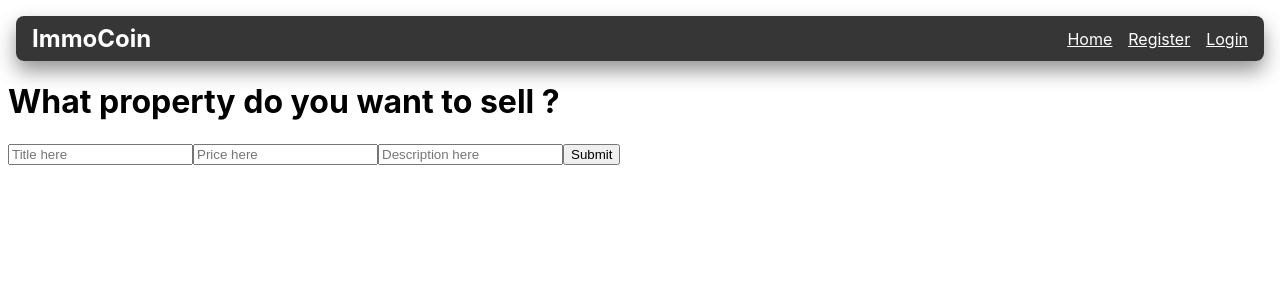
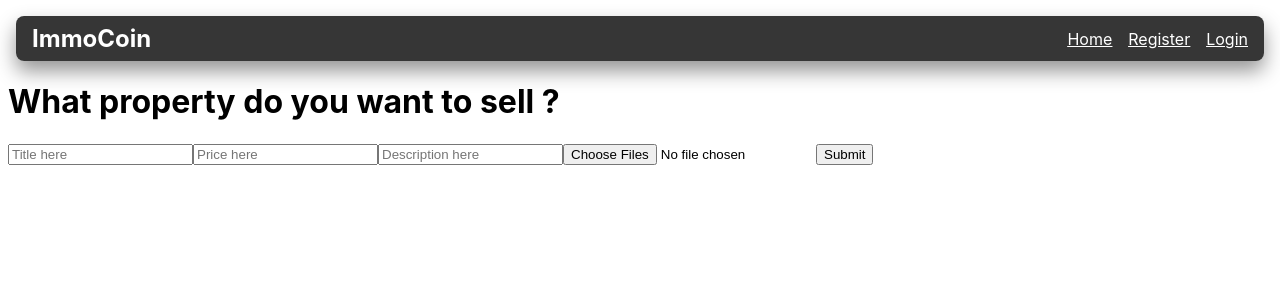
Before and after one commit to MyCompta/ImmoCoin_front, a React (Vite) app: page /properties/new in a window 1280 px wide. Shown: the top 300 px of the page. Built offline with nearby package versions, Linux system fonts and the light colour scheme; no server answers.

Commit message:
try to add images to property

```diff
--- a/src/components/NewPropertyForm.jsx
+++ b/src/components/NewPropertyForm.jsx
@@ -7,6 +7,7 @@ const NewPropertyForm = () => {
   const {
     register,
     handleSubmit,
+    //setValue,
     formState: { errors },
   } = useForm();
   const navigate = useNavigate();
@@ -20,12 +21,14 @@ const NewPropertyForm = () => {
     } else {
       authToken = JSON.parse(Cookies.get("auth_token"));
     }
-
+    console.log("images", data.images);
     try {
       const response = await createPropertyFetch(
         data.title,
         data.price,
         data.description,
+        data.location,
+        data.images,
         authToken.id
       );
 
@@ -77,6 +80,25 @@ const NewPropertyForm = () => {
           <p>Description can not be empty</p>
         )}
 
+        <input
+          type="file"
+          accept="image/*"
+          multiple
+          {...register("images", {
+            validate: (files) => {
+              const areAllImages = Array.from(files).every((file) =>
+                file.type.startsWith("image/")
+              );
+              return areAllImages || "Selected files must be images";
+            },
+          })}
+          onChange={(e) => {
+            // Utilisez setValue pour mettre à jour la valeur du champ "images"
+            const files = Array.from(e.target.files);
+            //setValue("images", files);
+          }}
+        />
+
         <input type="submit" />
       </form>
     </div>
--- a/src/services/propertyApi.js
+++ b/src/services/propertyApi.js
@@ -30,8 +30,9 @@ export const getPropertiesFetch = async (filter = {}) => {
 };
 
 // POST NEW PROPERTY FETCH
-export const createPropertyFetch = async (title, price, description) => {
-  console.log("Attempting to get auth_token from cookies...");
+
+export const createPropertyFetch = async (title, price, description, location, images, userId) => {
+  // console.log("Attempting to get auth_token from cookies...");
   try {
     console.log("Attempting to get auth_token from cookies...");
     const authToken = JSON.parse(Cookies.get("auth_token"));
@@ -41,7 +42,9 @@ export const createPropertyFetch = async (title, price, description) => {
         title: title,
         price: price,
         description: description,
-        user_id: authToken.user_id,
+        location: location,
+        images: images,
+        user_id: userId
       },
     };
     const response = await fetch(apiUrl + "/properties", {
```
